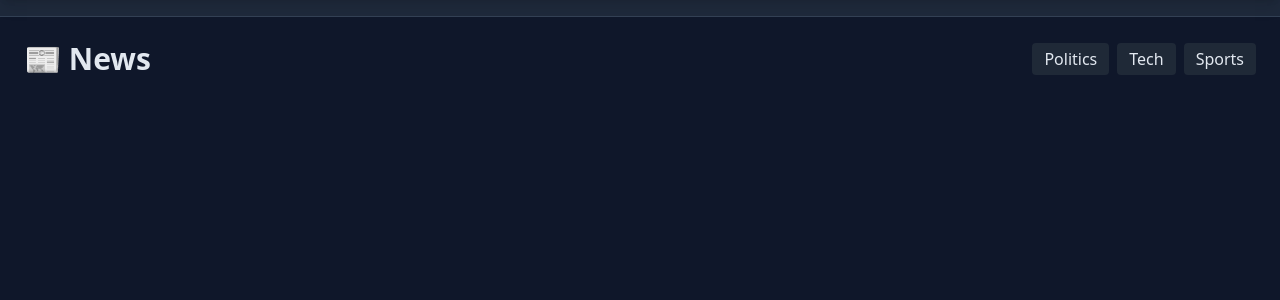
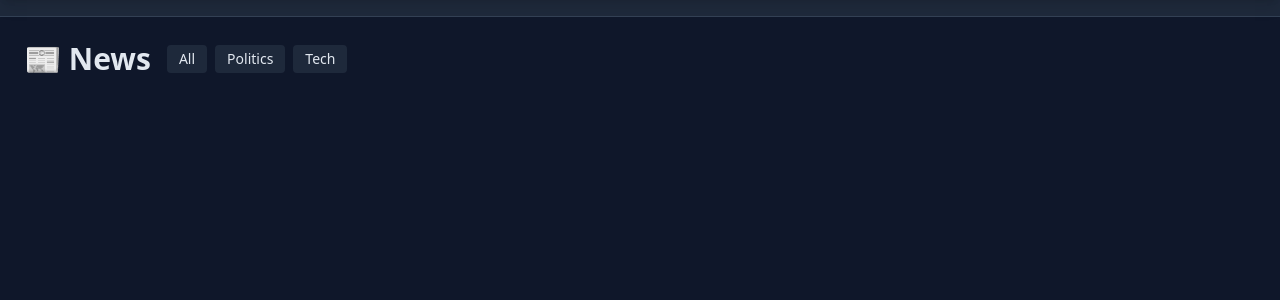
Before and after one commit to MedramyMH/tunisie, a FastAPI app: page /news in a window 1280 px wide. Shown: the part 65-365 px from the top of the page. Run offline with FastAPI, Linux system fonts and the light colour scheme; data that the repository does not hold is empty; parts of the project's set-up code (start-up, migrations or seed data) failed here and were passed over; some libraries are stand-ins or nearby versions.

Commit message:
Update news template styling and structure

```diff
--- a/app/templates/news.html
+++ b/app/templates/news.html
@@ -2,24 +2,29 @@
 {% block title %}News - TunisiaHub{% endblock %}
 {% block content %}
 <div class="flex justify-between items-center mb-6">
-    <h2 class="text-3xl font-bold">📰 News</h2>
-    <div class="flex gap-2">
-        <a href="/news?category=Politics" class="px-3 py-1 bg-gray-800 rounded hover:bg-gray-700">Politics</a>
-        <a href="/news?category=Tech" class="px-3 py-1 bg-gray-800 rounded hover:bg-gray-700">Tech</a>
-        <a href="/news?category=Sports" class="px-3 py-1 bg-gray-800 rounded hover:bg-gray-700">Sports</a>
+    <div class="flex gap-4 items-center">
+        <h2 class="text-3xl font-bold">📰 News</h2>
+        <div class="flex gap-2">
+            <a href="/news" class="px-3 py-1 bg-slate-800 rounded hover:bg-slate-700 text-sm">All</a>
+            <a href="/news?category=Politics" class="px-3 py-1 bg-slate-800 rounded hover:bg-slate-700 text-sm">Politics</a>
+            <a href="/news?category=Tech" class="px-3 py-1 bg-slate-800 rounded hover:bg-slate-700 text-sm">Tech</a>
+        </div>
     </div>
+    {% if request.state.user and request.state.user.is_admin %}
+        <a href="/admin/news/new" class="bg-green-600 px-4 py-2 rounded font-bold hover:bg-green-700 text-sm">+ Add News Article</a>
+    {% endif %}
 </div>
 
-<div class="grid grid-cols-1 md:grid-cols-2 gap-6">
+<div class="grid grid-cols-1 md:grid-cols-2 lg:grid-cols-3 gap-6">
     {% for article in articles %}
-    <article class="bg-gray-800 rounded-xl overflow-hidden hover:scale-[1.02] transition-transform">
+    <article class="bg-slate-800 rounded-xl overflow-hidden hover:scale-[1.02] transition-transform">
         {% if article.image_url %}
             <img src="{{ article.image_url }}" class="w-full h-48 object-cover">
         {% endif %}
         <div class="p-4">
             <span class="text-xs text-blue-400 bg-blue-400/10 px-2 py-1 rounded">{{ article.category }}</span>
             <h3 class="text-xl font-bold mt-2">{{ article.title }}</h3>
-            <p class="text-gray-400 mt-2 line-clamp-3">{{ article.content | safe }}</p>
+            <p class="text-slate-400 mt-2 line-clamp-3">{{ article.content | safe }}</p>
         </div>
     </article>
     {% endfor %}
```
